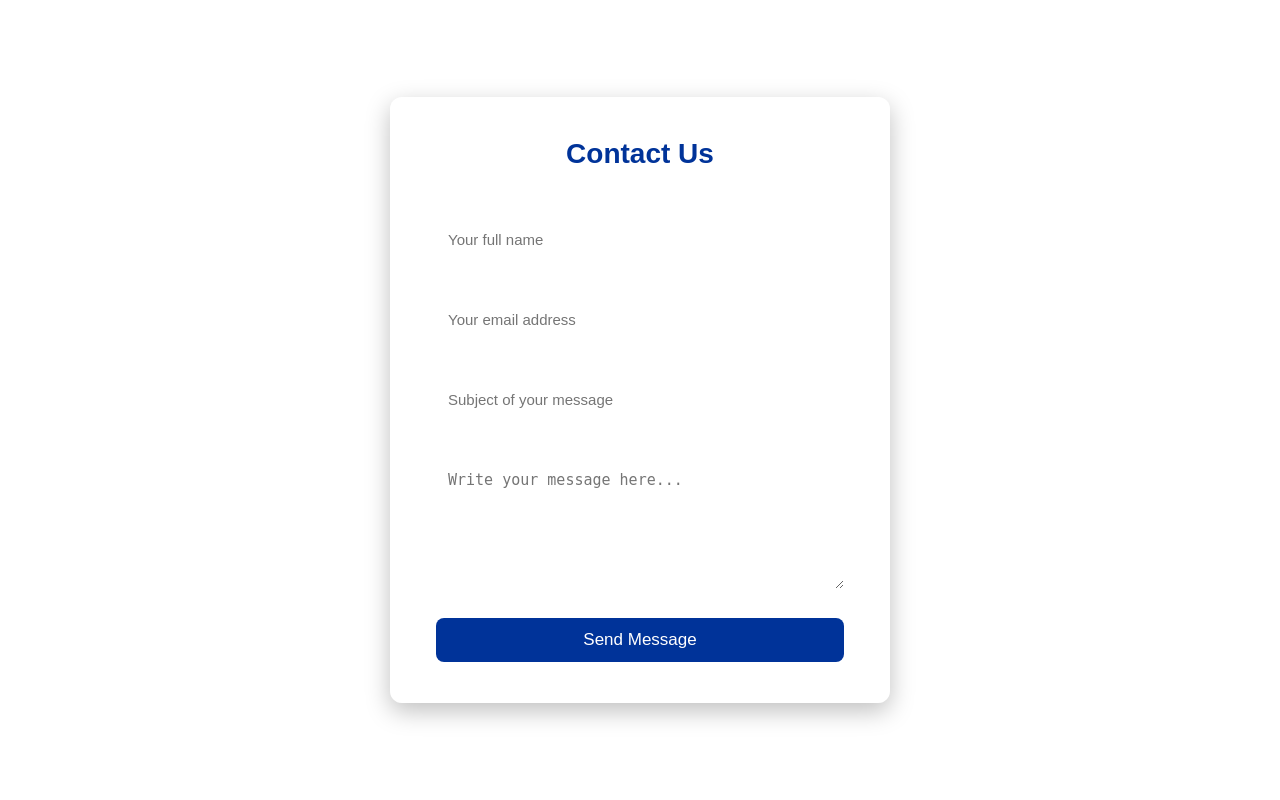
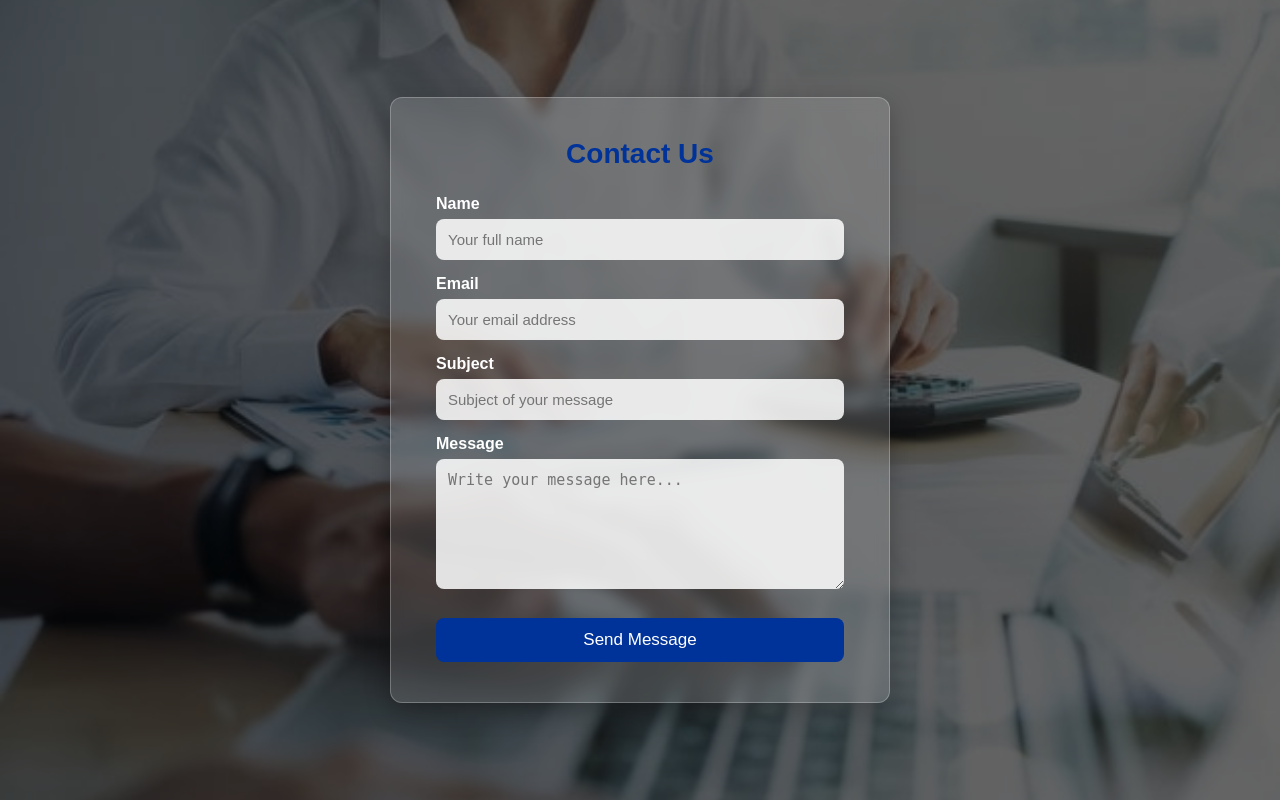
Before and after one commit to aminbisl17/studentManagement, a PHP site: page /src/frontend/static/contact.html in a window 1280 px wide. Run offline with PHP 8.4, Linux system fonts and the light colour scheme.

Commit message:
ndryshime-kontakti

```diff
--- a/src/frontend/CSS/contact.css
+++ b/src/frontend/CSS/contact.css
@@ -7,6 +7,10 @@
 
 body {
     font-family: Arial, sans-serif;
+    background-image: url('../IMAGES/contactus2.jpg'); /* opsionale, vendos foton që të duash */
+    background-size: cover;
+    background-position: center;
+    background-repeat: no-repeat;
     display: flex;
     justify-content: center;
     align-items: center;
@@ -21,7 +25,7 @@ body {
     left: 0;
     width: 100%;
     height: 100%;
-    background-color: rgba(0, 0, 0, 0.567);
+    background-color: rgba(0, 0, 0, 0.601);
     z-index: 0;
 }
 
--- a/src/frontend/static/contact.html
+++ b/src/frontend/static/contact.html
@@ -7,6 +7,7 @@
     <link rel="stylesheet" href="../CSS/contact.css">
 </head>
 <body>
+    <div id="black"></div>
 
     <form id="emailForm" class="contact-form">
         <h2>Contact Us</h2>
```
